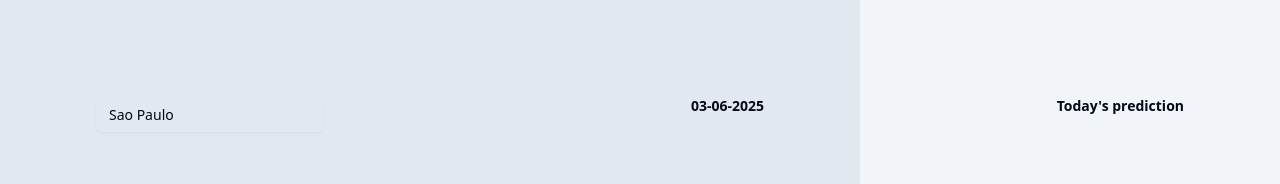
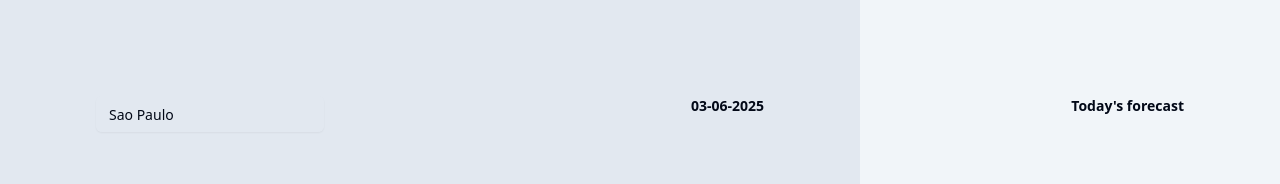
Before and after one commit to brunafalheiro/weather-up, a Next.js app: page / in a window 1280 px wide. Shown: the top 184 px of the page. Built offline with nearby package versions, Linux system fonts and the light colour scheme; no server answers.

Commit message:
Fix title and weekday name

```diff
--- a/src/app/home_skeleton.tsx
+++ b/src/app/home_skeleton.tsx
@@ -63,8 +63,8 @@ const HomeSkeleton: React.FC<HomeSkeletonProps> = ({ searchedCity, weather, sele
       <div className="max-w-[420px] w-full h-screen bg-slate-100 p-24 overflow-y-auto">
         {weather ? (
           moment(weather?.forecast.forecastday[selectedDay].date).isSame(moment(), 'day')
-            ? <p className="text-sm text-end font-semibold">{`Today's prediction`}</p>
-            : <p className="text-sm text-end font-semibold">{moment(weather?.forecast.forecastday[selectedDay].date).format('dddd')}</p>
+            ? <p className="text-sm text-end font-semibold">{`Today's Forecast`}</p>
+            : <p className="text-sm text-end font-semibold">{moment(weather?.forecast.forecastday[selectedDay].date).format('dddd')} forecast</p>
           ) : (
             <Skeleton className="h-4 w-[60px] mb-3"/>
           )
--- a/src/app/page.tsx
+++ b/src/app/page.tsx
@@ -44,7 +44,6 @@ const Home = ()  =>{
   }, [searchedCity]);
 
   useEffect(() => {
-    setIsLoading(true);
     setInterval(() => { setIsLoading(false) }, 2500);
   }, [selectedDay]);
 
@@ -78,7 +77,7 @@ const Home = ()  =>{
 
               <div>
                 <p className="text-lg text-gray-700 mb-2">{time && time.format('HH:mm')}</p>
-                <p className="text-5xl font-bold mb-4">{time && time.format('dddd')}</p>
+                <p className="text-5xl font-bold mb-4">{moment(weather?.forecast.forecastday[selectedDay].date).format('dddd')}</p>
                 <p className="text-lg text-gray-700">
                   {selectedDay === 0 ? (
                     weather?.current.condition.text
@@ -115,8 +114,9 @@ const Home = ()  =>{
       <div className="max-w-[420px] w-full h-screen bg-slate-100 p-24 overflow-y-auto">
         <p className="text-sm text-end font-semibold">
           {moment(weather?.forecast.forecastday[selectedDay].date).isSame(moment(), 'day')
-            ? "Today's prediction"
-            : moment(weather?.forecast.forecastday[selectedDay].date).format('dddd')}
+            ? "Today's"
+            : moment(weather?.forecast.forecastday[selectedDay].date).format('dddd')
+          } forecast
         </p>
 
         <div className="mt-16 mb-16">
```
